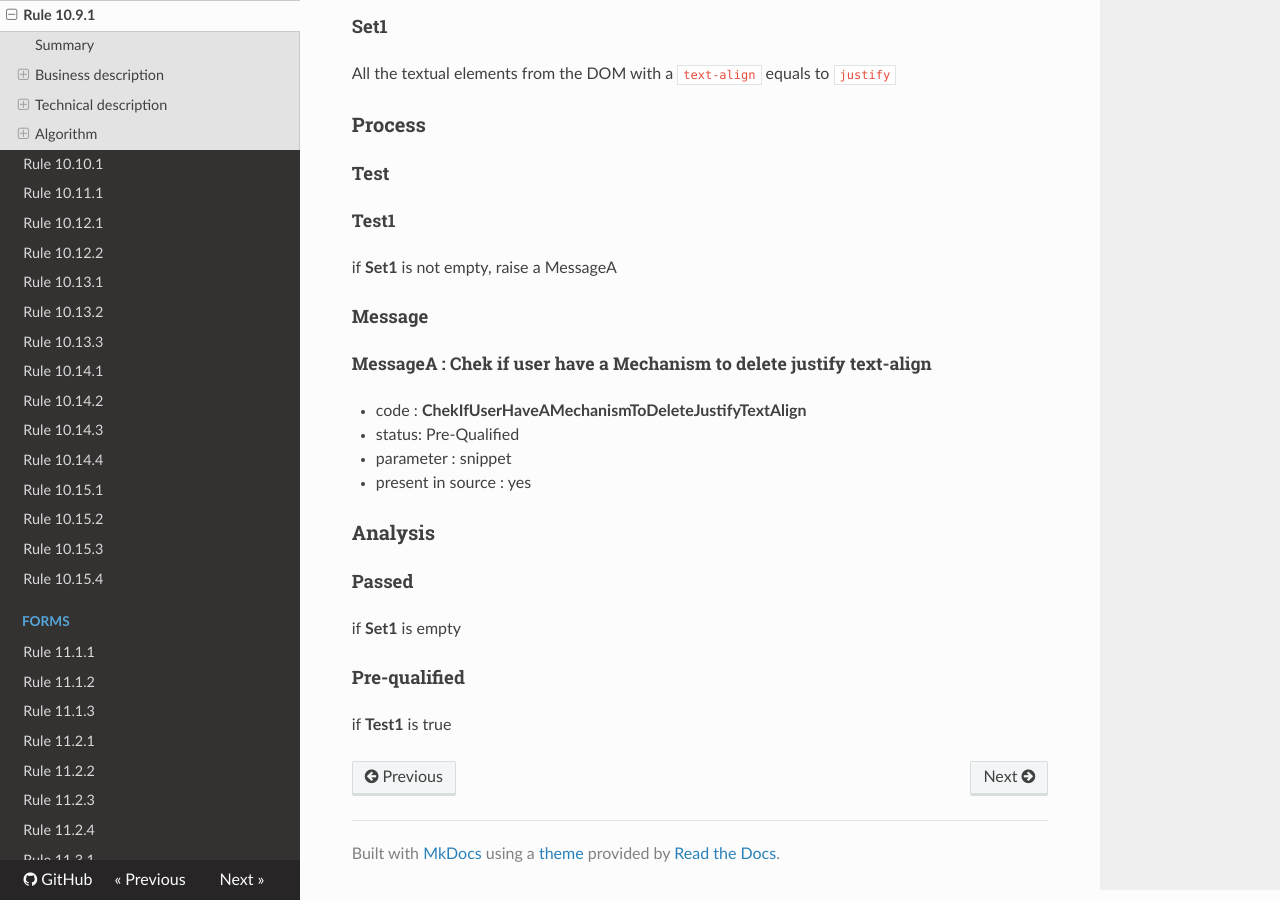
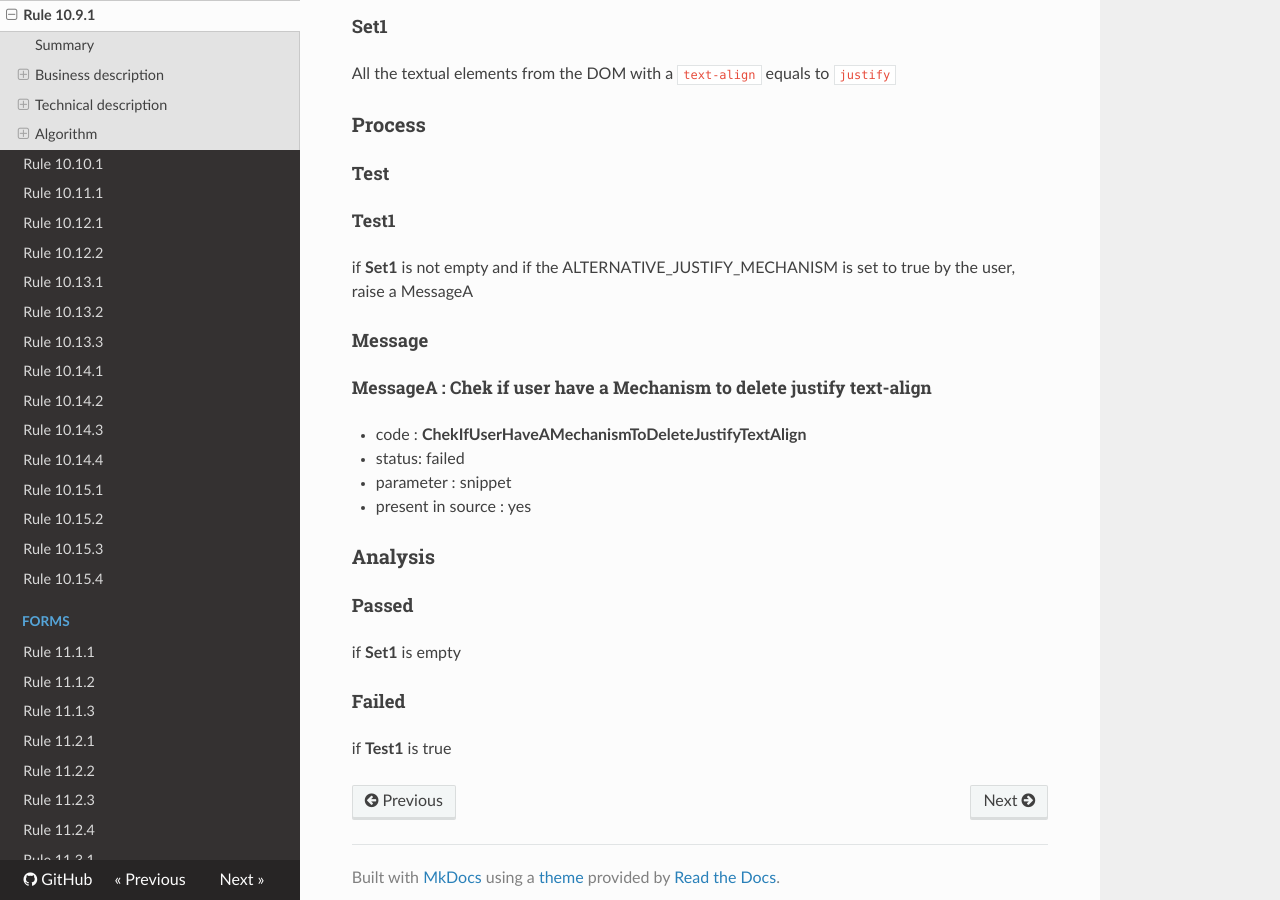
Before and after one commit to Tanaguru/RGAA3-2016, an MkDocs documentation site: the page built from docs/Rule-10-9-1.md, in a window 1280 px wide and 900 px high, scrolled down 1128 px. Built offline with MkDocs 1.6.1, drawn with Linux system fonts in a browser that asks for light colours; nearby versions of some CDN libraries; old or Windows-style settings are respelled for this version of MkDocs.

Commit message:
Update Rule-10-9-1.md

```diff
--- a/docs/Rule-10-9-1.md
+++ b/docs/Rule-10-9-1.md
@@ -50,14 +50,14 @@ All the textual elements from the DOM with a `text-align` equals to `justify`
 
 ##### Test1
 
-if **Set1** is not empty, raise a MessageA
+if **Set1** is not empty and if the ALTERNATIVE_JUSTIFY_MECHANISM is set to true by the user, raise a MessageA
 
 #### Message
 
 ##### MessageA : Chek if user have a Mechanism to delete justify text-align
 
 -    code : **ChekIfUserHaveAMechanismToDeleteJustifyTextAlign**
--    status: Pre-Qualified
+-    status: failed
 -    parameter : snippet
 -    present in source : yes
 
@@ -67,6 +67,6 @@ if **Set1** is not empty, raise a MessageA
 
 if **Set1** is empty
 
-#### Pre-qualified
+#### Failed
 
 if **Test1** is true
```
